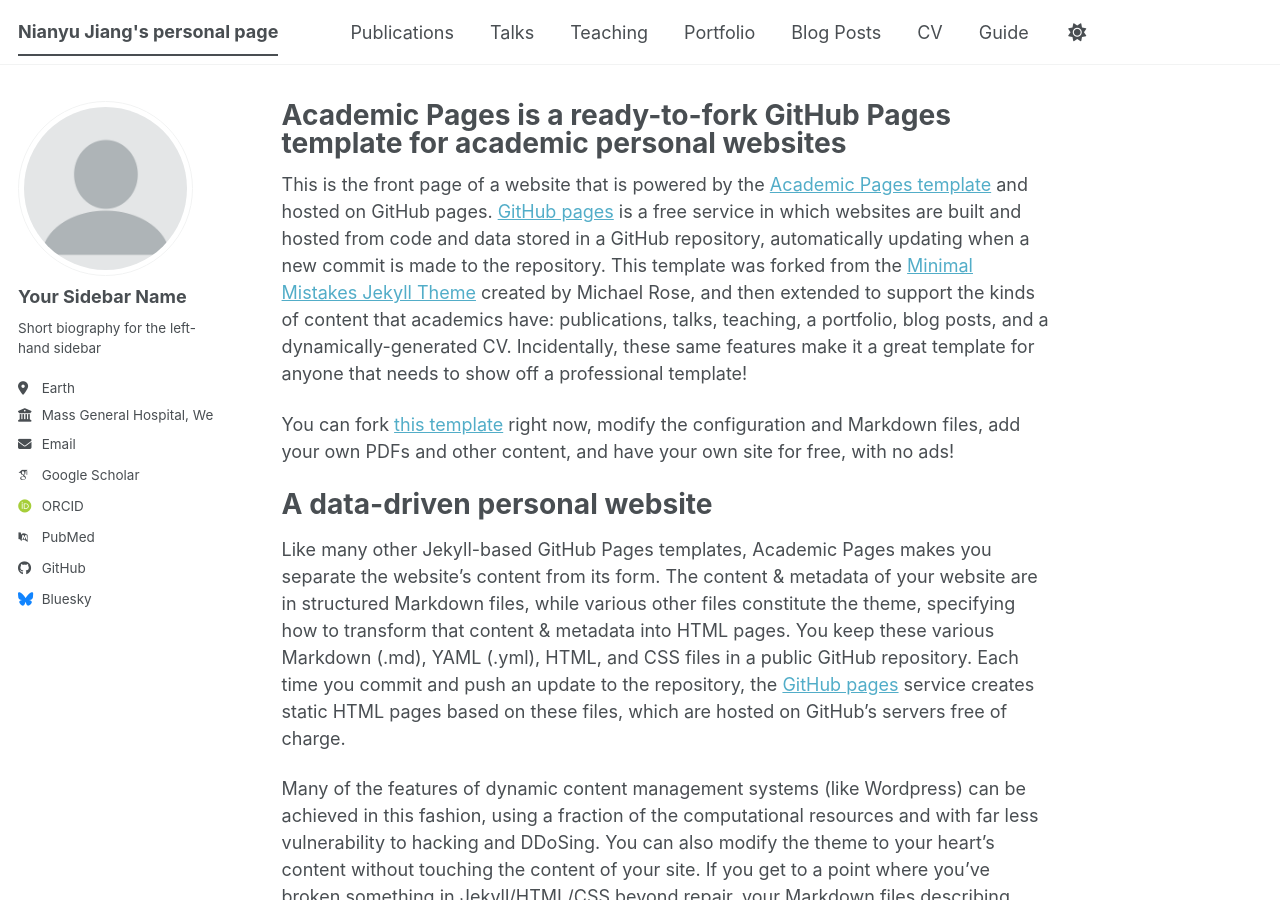
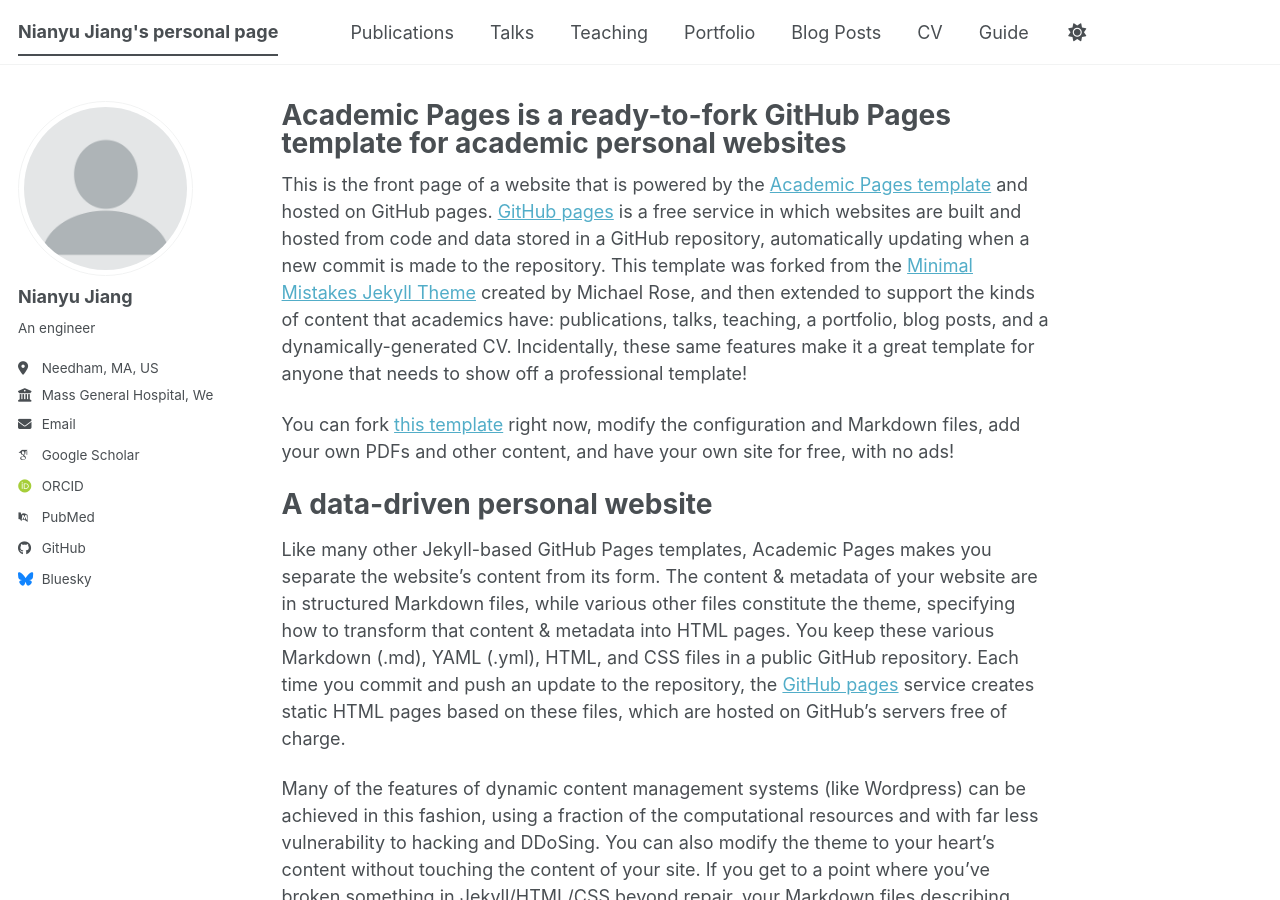
Before and after one commit to NianyuJiang/NianyuJiang.github.io, a Jekyll site: the page built from _pages/about.md, in a window 1280 px wide and 900 px high. Built offline with Jekyll 4.4.1, drawn with Linux system fonts in a browser that asks for light colours; some web fonts are replaced; a script bundle is joined from its source files by our own code; library files that are not in the unit come from our copies.

Commit message:
Update _config.yml

```diff
--- a/_config.yml
+++ b/_config.yml
@@ -24,10 +24,10 @@
 author:
   # Biographic information
   avatar           : "profile.png"
-  name             : "Your Sidebar Name"
+  name             : "Nianyu Jiang"
   pronouns         : # example: "she/her"
-  bio              : "Short biography for the left-hand sidebar"
-  location         : "Earth"
+  bio              : "An engineer"
+  location         : "Needham, MA, US"
   employer         : "Mass General Hospital, Wellman Center for Photomedicine, Dr. Evans' Lab"
   uri              : # URL
   email            : "none@example.org"
@@ -35,7 +35,7 @@
   # Academic websites
   academia         : # URL
   arxiv            : # URL - Update with the correct link to your profile
-  googlescholar    : "https://scholar.google.com/citations?user=PS_CX0AAAAAJ"
+  googlescholar    : "https://scholar.google.com/citations?user=SQ64zxcAAAAJ&hl=en&oi=ao"
   inspire-hep      : # URL
   impactstory      : # URL
   orcid            : "https://orcid.org/yourorcidurl"
```
